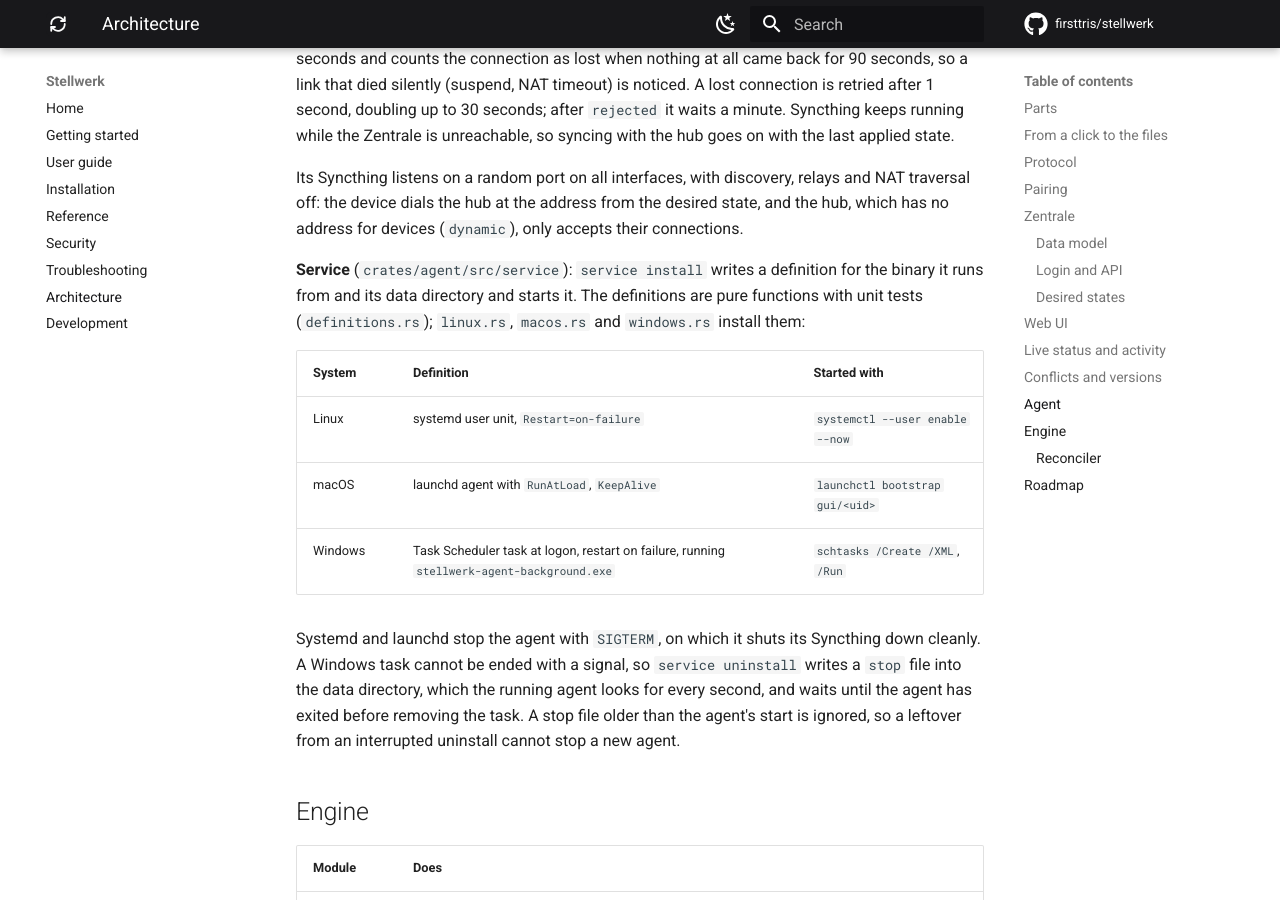
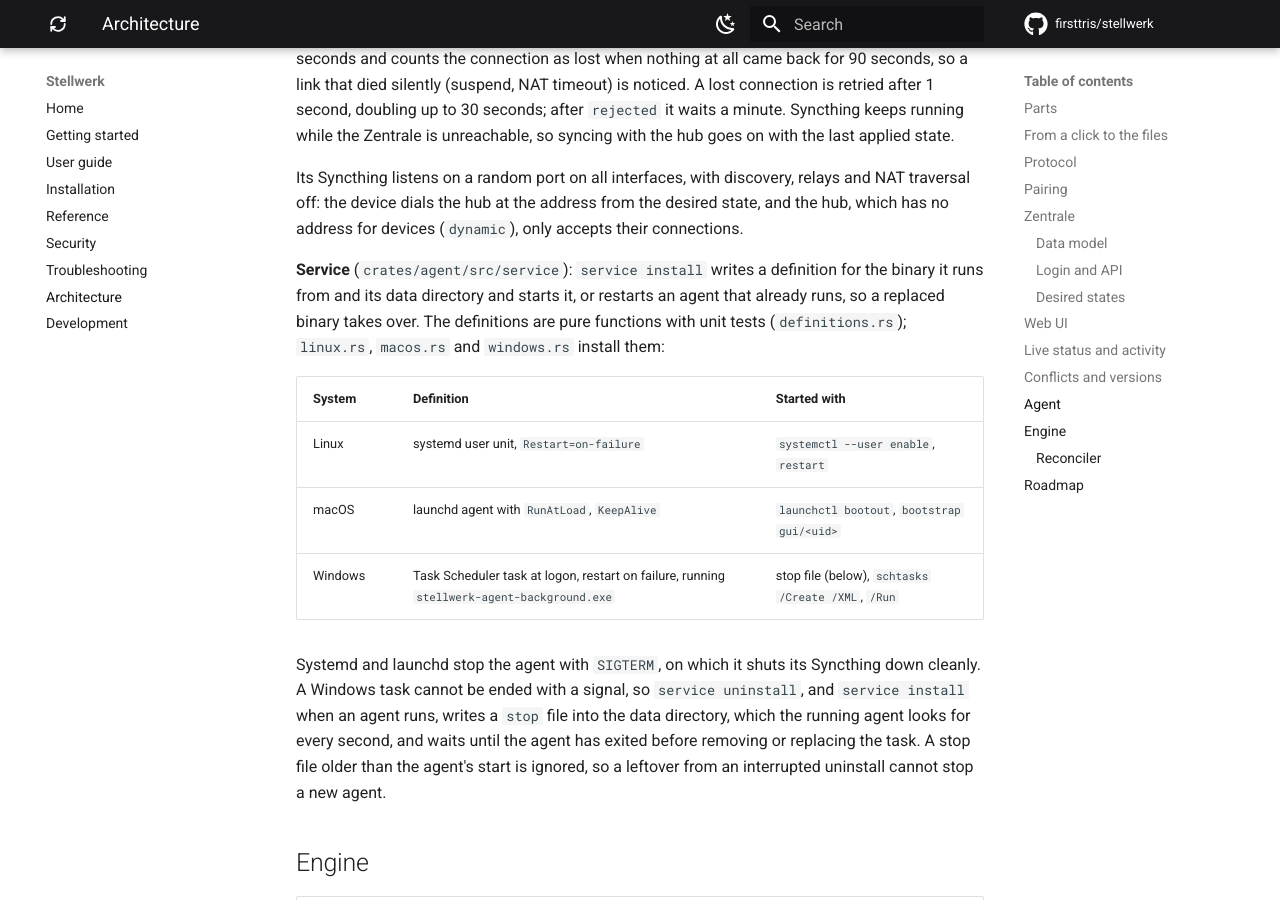
Before and after one commit to firsttris/stellwerk, an MkDocs documentation site: the page built from docs/architecture.md, in a window 1280 px wide and 900 px high, scrolled down 7034 px. Built offline with MkDocs 1.6.1 and Material for MkDocs 9.7.7, drawn with Linux system fonts in a browser that asks for light colours; comment, search, counter and statistics services are not loaded.

Commit message:
service install restarts a running agent on Linux and Windows (A1)
docs/installation.md promises that running 'service install' again
after replacing the binary restarts the agent; only macOS (bootout,
then bootstrap) did. On Linux 'systemctl --user enable --now' is a
no-op for an active unit; it is now 'enable' plus 'restart', which also
starts a stopped unit. On Windows '/Run' is ignored while the old task
instance runs (MultipleInstancesPolicy IgnoreNew); install now stops a
running agent through the stop file first, as uninstall does.

scripts/service-smoke.sh installs a second time and checks that the
agent's process ID changed, on all three systems in CI. The Windows
part is not compiled here (no Windows target in this environment).

Co-Authored-By: Claude Opus 5.5 <noreply@anthropic.com>
Claude-Session: https://claude.ai/code/session_01LAJnNVhep7yKeJPsbYJyP3

```diff
--- a/docs/architecture.md
+++ b/docs/architecture.md
@@ -251,19 +251,20 @@ traversal off: the device dials the hub at the address from the desired state, a
 which has no address for devices (`dynamic`), only accepts their connections.
 
 **Service** (`crates/agent/src/service`): `service install` writes a definition for the binary
-it runs from and its data directory and starts it. The definitions are pure functions with unit
+it runs from and its data directory and starts it, or restarts an agent that already runs, so a
+replaced binary takes over. The definitions are pure functions with unit
 tests (`definitions.rs`); `linux.rs`, `macos.rs` and `windows.rs` install them:
 
 | System | Definition | Started with |
 |---|---|---|
-| Linux | systemd user unit, `Restart=on-failure` | `systemctl --user enable --now` |
-| macOS | launchd agent with `RunAtLoad`, `KeepAlive` | `launchctl bootstrap gui/<uid>` |
-| Windows | Task Scheduler task at logon, restart on failure, running `stellwerk-agent-background.exe` | `schtasks /Create /XML`, `/Run` |
+| Linux | systemd user unit, `Restart=on-failure` | `systemctl --user enable`, `restart` |
+| macOS | launchd agent with `RunAtLoad`, `KeepAlive` | `launchctl bootout`, `bootstrap gui/<uid>` |
+| Windows | Task Scheduler task at logon, restart on failure, running `stellwerk-agent-background.exe` | stop file (below), `schtasks /Create /XML`, `/Run` |
 
 Systemd and launchd stop the agent with `SIGTERM`, on which it shuts its Syncthing down cleanly.
-A Windows task cannot be ended with a signal, so `service uninstall` writes a `stop` file into
-the data directory, which the running agent looks for every second, and waits until the agent
-has exited before removing the task. A stop file older than the agent's start is ignored, so a
+A Windows task cannot be ended with a signal, so `service uninstall`, and `service install` when
+an agent runs, writes a `stop` file into the data directory, which the running agent looks for
+every second, and waits until the agent has exited before removing or replacing the task. A stop file older than the agent's start is ignored, so a
 leftover from an interrupted uninstall cannot stop a new agent.
 
 ## Engine
```
Also changed, not shown: 3 other files.
